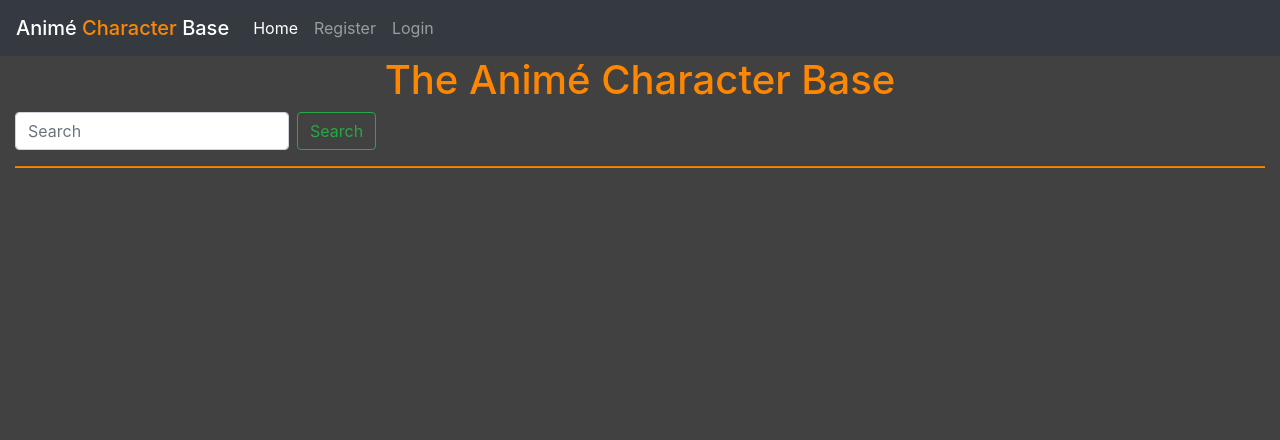
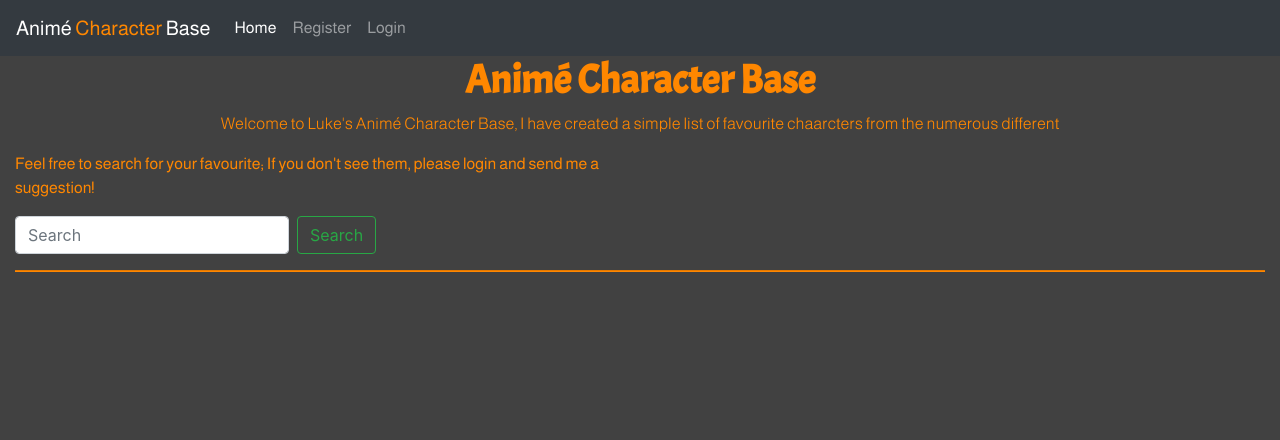
Before and after one commit to lukemunsch/anime-character-base, a Django app: page / in a window 1280 px wide. Shown: the top 440 px of the page. Run offline with Django 3.2, Linux system fonts and the light colour scheme; data that the repository does not hold is empty; some libraries are stand-ins or nearby versions.

Commit message:
add new files for site structure

```diff
--- a/lukeanimebase/settings.py
+++ b/lukeanimebase/settings.py
@@ -44,7 +44,7 @@ INSTALLED_APPS = [
     'cloudinary_storage',
     'django.contrib.staticfiles',
     'cloudinary',
-    # 'crispy_forms',
+    'crispy_forms',
     'allauth',
     'allauth.account',
     'allauth.socialaccount',
--- a/static/css/style.css
+++ b/static/css/style.css
@@ -2,6 +2,18 @@
 
 body {
     background-color: rgb(65, 65, 65);
+}
+
+h1, h2, h3, h4, h5, h6 {
+    font-family: 'Acme', sans-serif, serif;
+}
+
+p, a {
+    font-family: 'Almarai', sans-serif, serif;
+}
+
+.subtitle {
+    font-weight: 300;
 }
 
 .container-body {
--- a/templates/base.html
+++ b/templates/base.html
@@ -54,8 +54,8 @@
                             Actions
                         </a>
                         <div class="dropdown-menu" aria-labelledby="navbarDropdown">
-                            <a class="dropdown-item" href="#">Create Suggestion</a>
-                            <a class="dropdown-item" href="#">See Series</a>
+                            <a class="dropdown-item" href="#">Your Suggestions</a>
+                            <a class="dropdown-item" href="#">Series List</a>
                         </div>
                     </li>
                     {% else %}
--- a/templates/character_details.html
+++ b/templates/character_details.html
@@ -11,7 +11,7 @@
                 <div class="card mb-3">
                     <img src="..." class="card-img-top" alt="...">
                     <div class="card-body">
-                        <h5 class="card-title">Card title</h5>
+                        <h5 class="card-title">{{ character.name }}</h5>
                         <p class="card-text">This is a wider card with supporting text below as a natural lead-in to
                             additional content. This content is a little bit longer.</p>
                         <p class="card-text"><small class="text-muted">Last updated 3 mins ago</small></p>
--- a/templates/index.html
+++ b/templates/index.html
@@ -8,10 +8,14 @@
 
         <!-- Blog Entries Column -->
         <div class="col-12 mt-3">
-            <h1 class="text-center orange-text">The Animé Character Base</h1>
+            <h1 class="text-center orange-text"><strong>Animé Character Base</strong></h1>
+            <p class="text-center orange-text subtitle">
+                Welcome to Luke's Animé Character Base, I have created a simple list of favourite chaarcters from the numerous different
+            </p>
             <!-- search bar element -->
             <div class="row">
                 <div class="col-md-6">
+                    <p class="orange-text">Feel free to search for your favourite; If you don't see them, please login and send me a suggestion!</p>
                     <form class="form-inline my-2 my-lg-0">
                         <input class="form-control mr-sm-2" type="search" placeholder="Search" aria-label="Search">
                         <button class="btn btn-outline-success my-2 my-sm-0" type="submit">Search</button>
@@ -33,11 +37,11 @@
                                 {% else %}
                                 <img class="card-img-top" src=" {{ character.char_image.url }}">
                                 {% endif %}
-                                <div>
+                                <div class="mt-2">
                                     <h5><strong>{{ character.name }}</strong></h5>
                                 </div>
                                 <div>
-                                    <h6 class="text-muted">{{ character.series_name }}</h6>
+                                    <p class="text-muted">{{ character.series_name }}</p>
                                 </div>
                             </div>
                             <hr />
```
Also changed, not shown: templates/create_character.html (added), templates/series_list.html (added), templates/suggestions.html (added).
